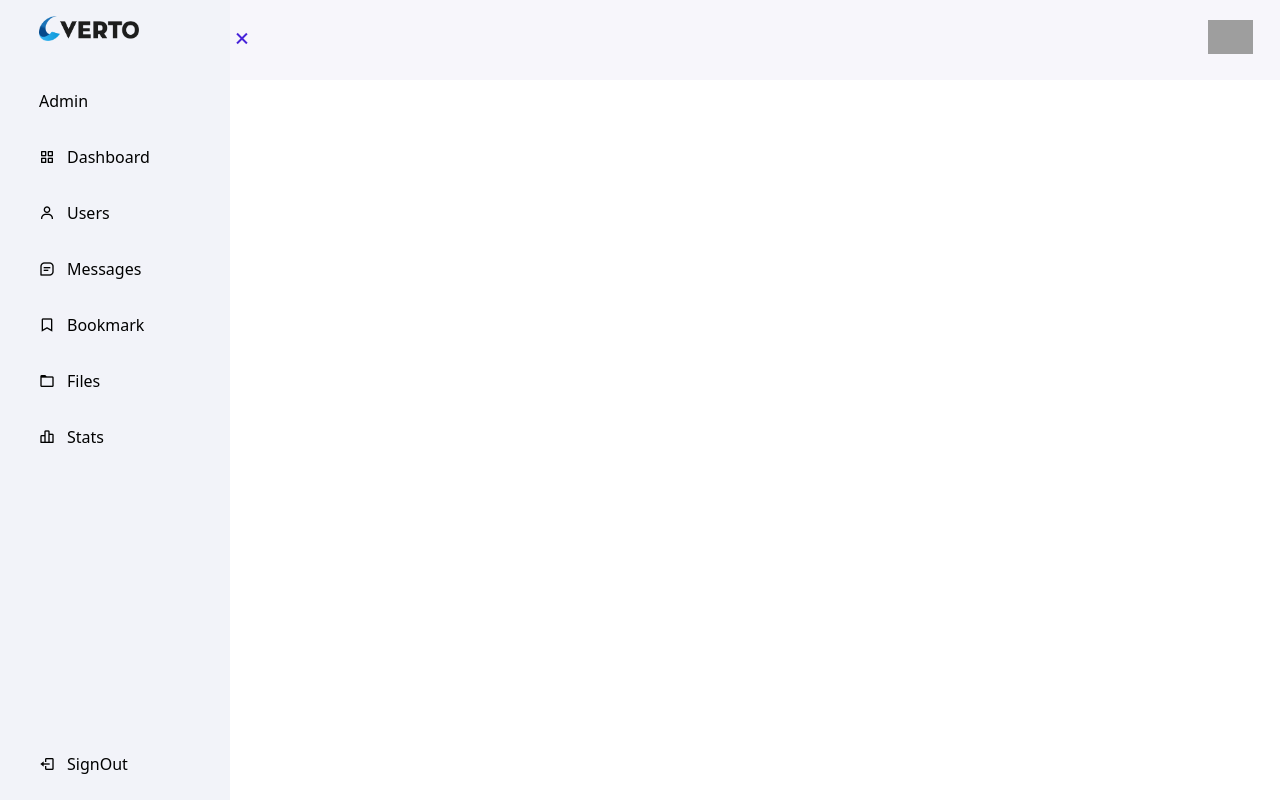
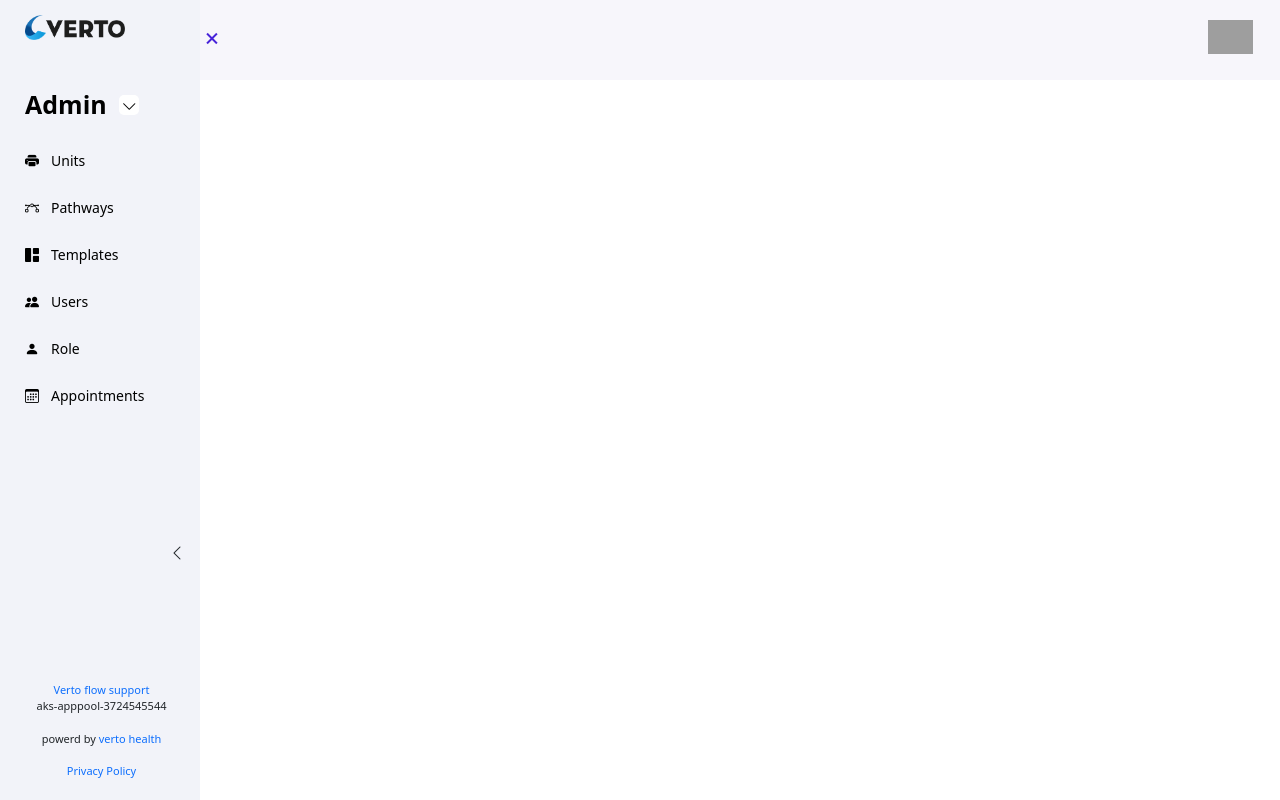
Before and after one commit to md-amir/verto, an Angular app: page / in a window 1280 px wide. Built offline with nearby package versions, Linux system fonts and the light colour scheme; grey boxes are pictures that could not be loaded.

Commit message:
sidebar done

```diff
--- a/src/app/common-components/side-bar/side-bar.component.css
+++ b/src/app/common-components/side-bar/side-bar.component.css
@@ -1,9 +1,6 @@
 .l-navbar {
-    top: 0;
     height: 100vh;
     padding: 0.5rem 0 0 0;
-    transition: .5s;
-    z-index: var(--z-fixed);
 }
 
 .nav {
@@ -13,6 +10,7 @@
     justify-content: space-between;
     overflow: hidden;
     padding-left: 15px;
+    flex-wrap: nowrap;
 }
 
 .nav_logo {
@@ -25,14 +23,15 @@
     grid-template-columns: auto auto;
     align-items: center;
     column-gap: 0.75rem;
-    padding: 0.5rem 0 0.5rem 1.5rem;
+    padding: 7px 0 7px 10px;
     justify-content: start;
 }
 
 .nav_link {
     color: #000;
-    margin-bottom: 1.0rem;
+    margin-bottom: 12px;
     text-decoration: none;
+    font-size: 14px;
 }
 
 .nav_icon {
@@ -46,5 +45,44 @@
 
 .nav-active {
     background-color: white;
-    border-radius: 10px 0px 0px 10px;
+    border-radius: 5px 0px 0px 5px;
 }
+
+.sidebar-arrow {
+    text-align: end;
+    padding-right: 15px;
+}
+
+.sidebar-arrow i {
+    font-weight: bold;
+}
+
+.sidebar-floor {
+    text-align: center;
+    font-size: 11px;
+    padding: 0 12px 20px 0;
+}
+
+.sidebar-floor a {
+    text-decoration: none;
+}
+
+.admin-label {
+    font-size: 25px;
+    font-weight: bold;
+}
+
+.btn-arrow {
+    width: 20px;
+    height: 20px;
+    background: #fff;
+    position: relative;
+    border-radius: 5px;
+    cursor: pointer;
+}
+
+.btn-arrow i {
+    position: absolute;
+    left: 3px;
+    font-size: 15px;
+}
--- a/src/app/common-components/side-bar/side-bar.component.html
+++ b/src/app/common-components/side-bar/side-bar.component.html
@@ -4,31 +4,48 @@
             <a href="#" class="nav_logo">
                 <img src="../../../assets/logo.png" alt="Logo" width="100" />
             </a>
-            <p class="nav_link">Admin <span class="btn-arrow"><i class="arrow down nav_icon"></i></span></p>
+            <p class="nav_link admin-label">Admin
+                <span class="btn-arrow">
+                    <i class="bi bi-chevron-down"></i>
+                </span>
+            </p>
             <div class="nav_list">
                 <a href="#" class="nav_link" (click)="handleNavLinkClick($event)">
-                    <i class="bx bx-grid-alt nav_icon"></i>
-                    <span class="nav_name">Dashboard</span>
+                    <i class="bi bi-printer-fill"></i>
+                    <span class="nav_name">Units</span>
                 </a>
                 <a href="#" class="nav_link" (click)="handleNavLinkClick($event)">
-                    <i class="bx bx-user nav_icon"></i>
+                    <i class="bi bi-bezier"></i>
+                    <span class="nav_name">Pathways</span>
+                </a>
+                <a href="#" class="nav_link" (click)="handleNavLinkClick($event)">
+                    <i class="bi bi-grid-1x2-fill"></i>
+                    <span class="nav_name">Templates</span>
+                </a>
+                <a href="#" class="nav_link" (click)="handleNavLinkClick($event)">
+                    <i class="bi bi-people-fill"></i>
                     <span class="nav_name">Users</span>
                 </a>
+                <a href="#" class="nav_link active" (click)="handleNavLinkClick($event)">
+                    <i class="bi bi-person-fill"></i>
+                    <span class="nav_name">Role</span>
+                </a>
                 <a href="#" class="nav_link" (click)="handleNavLinkClick($event)">
-                    <i class="bx bx-message-square-detail nav_icon"></i>
-                    <span class="nav_name">Messages</span> </a>
-                <a href="#" class="nav_link">
-                    <i class="bx bx-bookmark nav_icon"></i> <span class="nav_name">Bookmark</span>
-                </a>
-                <a href="#" class="nav_link active">
-                    <i class="bx bx-folder nav_icon"></i> <span class="nav_name">Files</span>
-                </a>
-                <a href="#" class="nav_link">
-                    <i class="bx bx-bar-chart-alt-2 nav_icon"></i> <span class="nav_name">Stats</span>
+                    <i class="bi bi-calendar3"></i>
+                    <span class="nav_name">Appointments</span>
                 </a>
             </div>
         </div>
-        <a href="#" class="nav_link"> <i class="bx bx-log-out nav_icon"></i> <span class="nav_name">SignOut</span>
-        </a>
+        <div class="sidebar-arrow">
+            <i class="bi bi-chevron-left"></i>
+        </div>
+        <div class="sidebar-floor">
+            <a href="#">Verto flow support</a>
+            <p>aks-apppool-3724545544</p>
+            <p>powerd by <a href="#">verto health</a></p>
+
+            <a href="#">Privacy Policy</a>
+        </div>
+
     </nav>
 </div>
--- a/src/app/common-components/template/template.component.css
+++ b/src/app/common-components/template/template.component.css
@@ -1,7 +1,7 @@
     .verto-body {
         display: grid;
         grid-template-areas: 'menu header header header header header' 'menu main main main main main';
-        grid-template-columns: 230px auto auto auto auto;
+        grid-template-columns: 200px auto auto auto auto;
         grid-template-rows: 80px calc(100vh - 80px);
         height: 100vh;
     }
--- a/src/index.html
+++ b/src/index.html
@@ -8,6 +8,8 @@
     <meta name="viewport" content="width=device-width, initial-scale=1">
     <link rel="icon" type="image/x-icon" href="favicon.ico">
     <link href='https://cdn.jsdelivr.net/npm/boxicons@latest/css/boxicons.min.css' rel='stylesheet'>
+    <link rel="stylesheet" href="https://cdn.jsdelivr.net/npm/bootstrap-icons@1.5.0/font/bootstrap-icons.css">
+
 </head>
 
 <body>
```
Lines whose indentation alone changed are shown as unchanged.
